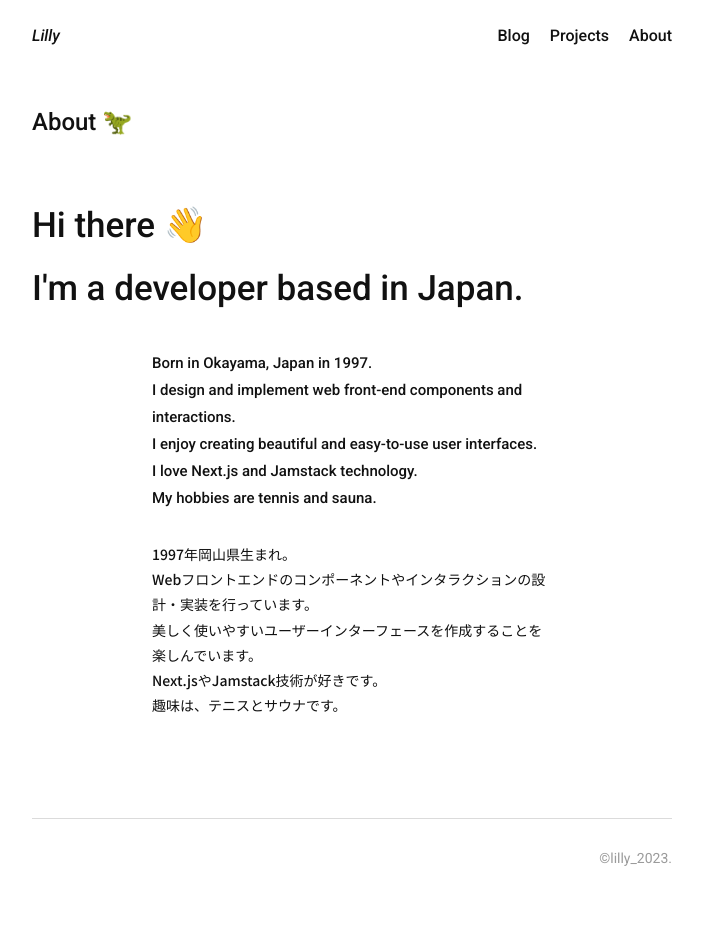
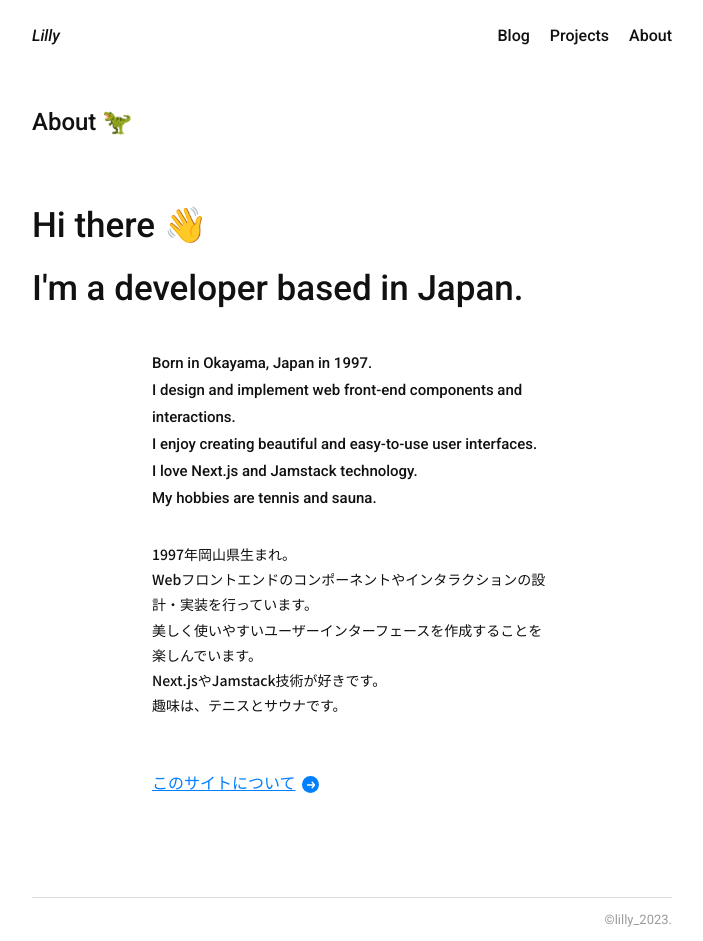
Before and after one commit to TaMa-97/next_lilly, a Next.js app in the folder lilly/: page /about in a window 1280 px wide. Shown: the whole page, without its empty margins (288-991 px from the left). Before the commit the page ends 898 px from the top, so only its background shows below. Built offline with nearby package versions, Linux system fonts and the light colour scheme.

Commit message:
add: 記事追加など

```diff
--- a/lilly/src/components/base/Footer/Footer.module.scss
+++ b/lilly/src/components/base/Footer/Footer.module.scss
@@ -17,18 +17,18 @@
     justify-content: flex-end;
     align-items: flex-start;
     border-top: 1px solid #dbdbdb;
-    padding: 27px 0;
+    padding: 10px 0;
     @include tabletP {
-      padding: 25px 0;
+      padding: 10px 0;
     }
   }
   &__copy {
     font-family: $fontEn;
     color: #9b9b9b;
     font-weight: 400;
-    @include fz(14);
+    @include fz(13);
     @include tabletP {
-      @include fz(13);
+      @include fz(12);
     }
   }
   &__logo {
--- a/lilly/src/components/pages/About/About.jsx
+++ b/lilly/src/components/pages/About/About.jsx
@@ -1,4 +1,5 @@
 import React from 'react'
+import Link from 'next/link'
 import styles from './About.module.scss'
 
 const About = () => {
@@ -34,6 +35,9 @@ const About = () => {
             <br />
             趣味は、テニスとサウナです。
           </p>
+          <Link href="/blog/about" className={styles.myAbout__link}>
+            このサイトについて<span className={styles.myAbout__linkIcon}></span>
+          </Link>
         </div>
       </div>
     </section>
--- a/lilly/src/components/pages/About/About.module.scss
+++ b/lilly/src/components/pages/About/About.module.scss
@@ -2,6 +2,8 @@
 @import "@/styles/variables";
 
 .myAbout {
+  $_: ".myAbout";
+
   &__head {
     margin-bottom: 50px;
   }
@@ -35,4 +37,57 @@
     font-weight: 500;
     @include fz(14);
   }
+  &__link {
+    display: block;
+    margin-top: 50px;
+    &:hover {
+      opacity: 1;
+      #{$_}__linkIcon {
+        width: 7px;
+        height: 7px;
+        top: -2px;
+        &:after {
+          opacity: 0;
+        }
+      }
+    }
+    &Icon {
+      display: inline-block;
+      position: relative;
+      top: 4px;
+      bottom: 0;
+      right: 0;
+      margin: auto;
+      width: 17px;
+      height: 17px;
+      background-color: #007fff;
+      border-radius: 50%;
+      margin-left: 6px;
+      overflow: hidden;
+      transition: all 0.2s cubic-bezier(0.23, 1, 0.58, 1);
+      @include tabletP {
+        width: 16px;
+        height: 16px;
+        top: 2.5px;
+      }
+
+      &::after {
+        content: "";
+        position: absolute;
+        top: -1px;
+        left: -1px;
+        width: 20px;
+        height: 20px;
+        background-image: url(#{$cmnPath}ico_circle_arrow.svg);
+        background-size: 20px 20px;
+        background-repeat: no-repeat;
+        background-position: 0 0;
+        @include tabletP {
+          width: 18px;
+          height: 18px;
+          background-size: 18px 18px;
+        }
+      }
+    } //icon
+  }
 }
```
Also changed, not shown: lilly/content/about/index.md (added, +70 -0 lines), lilly/content/example/index.md (deleted, +0 -118 lines), lilly/content/example2/index.md (deleted, +0 -9 lines), lilly/content/example3/index.md (deleted, +0 -9 lines), lilly/src/pages/blog/[slug].module.scss (+9 -0 lines), lilly/public/images/blog/about/img01.png (added).
